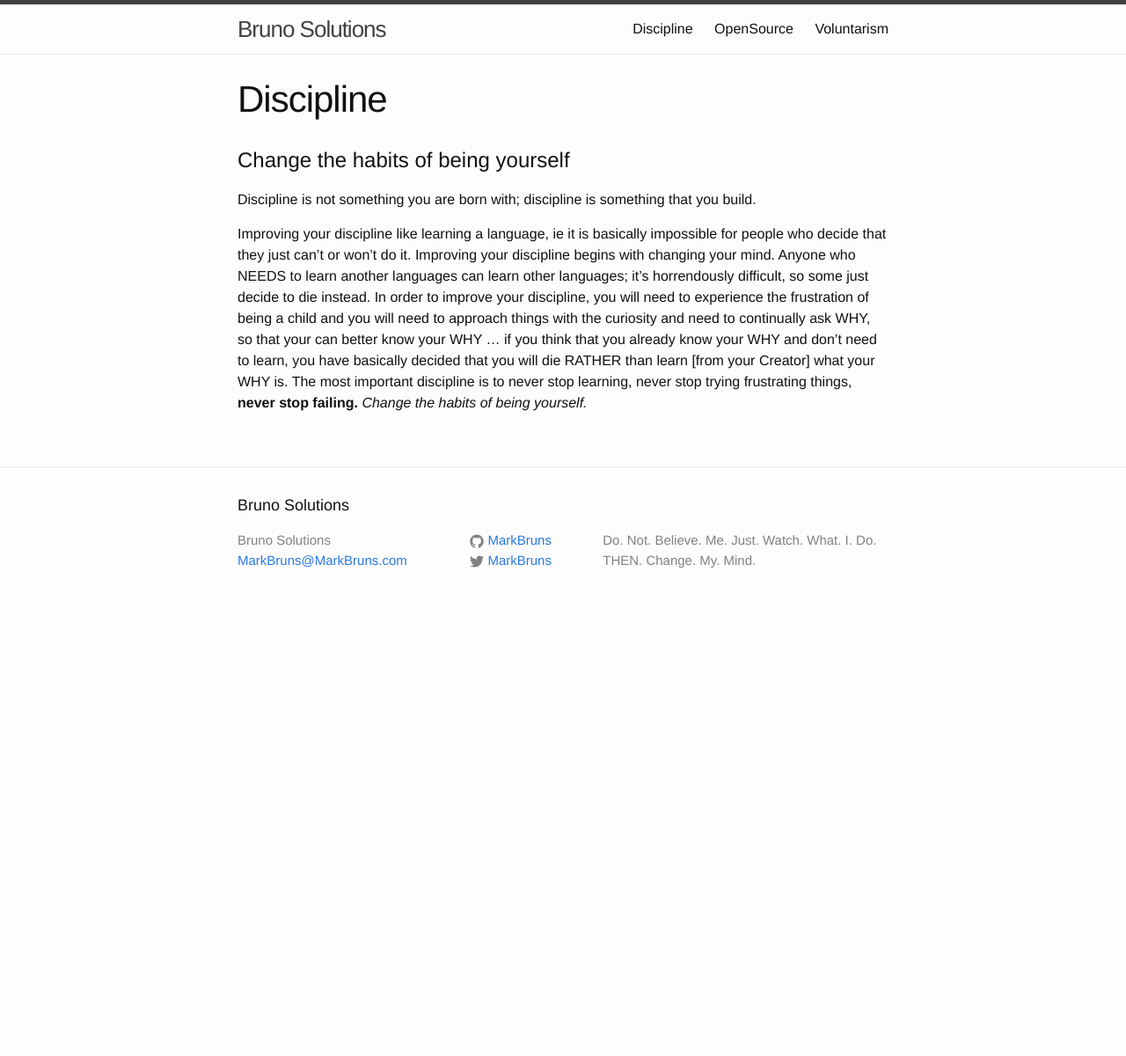
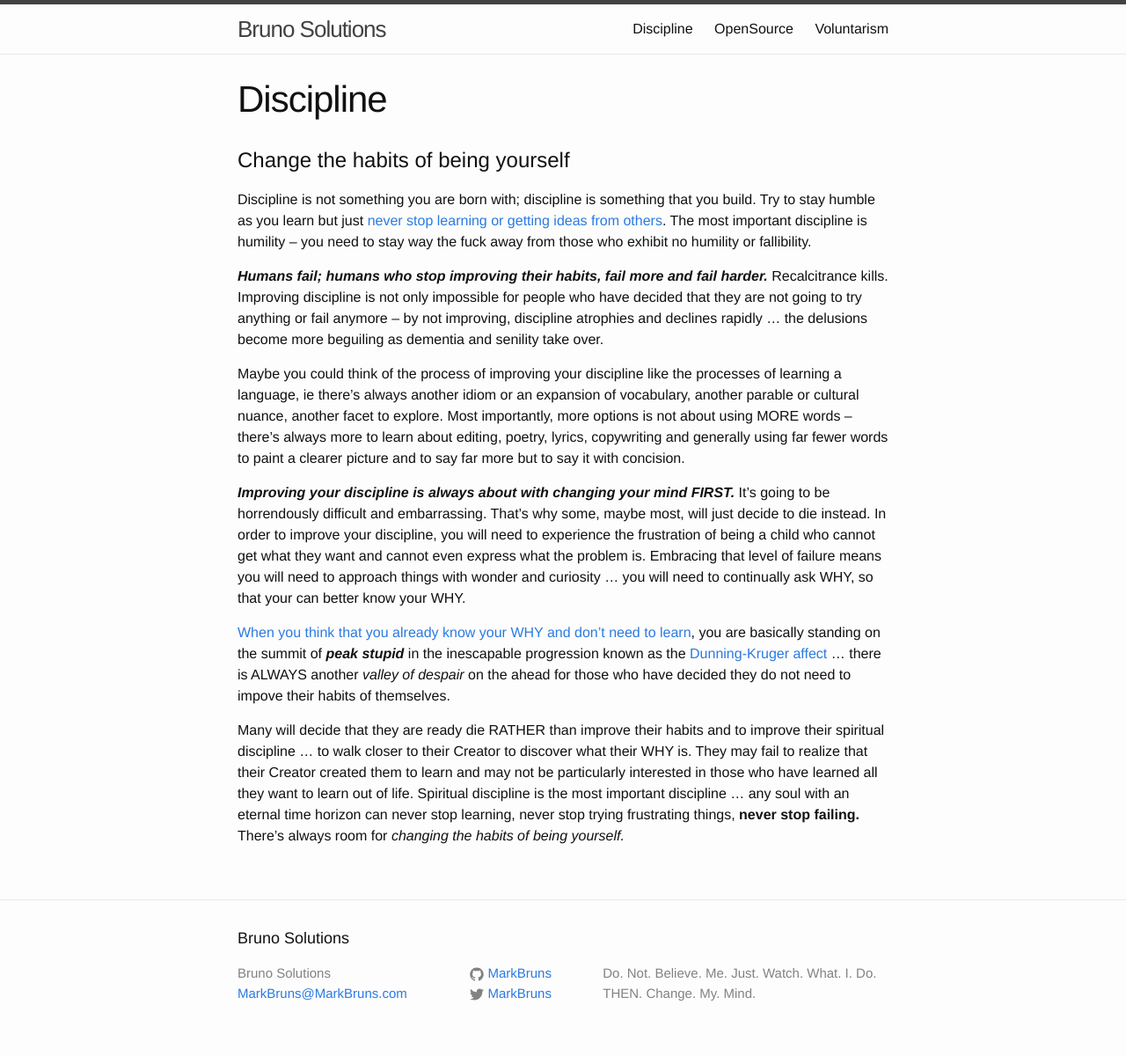
Before and after one commit to RockRapids/SHOP, a Jekyll site: the page built from Discipline.md, in a window 1280 px wide. Shown: the whole page at 88% size. Built offline with Jekyll 4.4.1, drawn with Linux system fonts in a browser that asks for light colours; before the commit the page ends 900 px from its top, so only the background shows below that.

Commit message:
Dunning-Kruger

```diff
--- a/Discipline.md
+++ b/Discipline.md
@@ -7,6 +7,14 @@ permalink: /Discipline/
 
 # Change the habits of being yourself
 
-Discipline is not something you are born with; discipline is something that you build.
+Discipline is not something you are born with; discipline is something that you build. Try to stay humble as you learn but just [never stop learning or getting ideas from others](https://twitter.com/hakluke/status/1513290733624737797). The most important discipline is humility -- you need to stay way the fuck away from those who exhibit no humility or fallibility.
 
-Improving your discipline like learning a language, ie it is basically impossible for people who decide that they just can't or won't do it. Improving your discipline begins with changing your mind. Anyone who NEEDS to learn another languages can learn other languages; it's horrendously difficult, so some just decide to die instead. In order to improve your discipline, you will need to experience the frustration of being a child and you will need to approach things with the curiosity and need to continually ask WHY, so that your can better know your WHY ... if you think that you already know your WHY and don't need to learn, you have basically decided that you will die RATHER than learn [from your Creator] what your WHY is. The most important discipline is to never stop learning, never stop trying frustrating things, **never stop failing.** *Change the habits of being yourself.*
+***Humans fail; humans who stop improving their habits, fail more and fail harder.*** Recalcitrance kills. Improving discipline is not only impossible for people who have decided that they are not going to try anything or fail anymore -- by not improving, discipline atrophies and declines rapidly ... the delusions become more beguiling as dementia and senility take over.
+
+Maybe you could think of the process of improving your discipline like the processes of learning a language, ie there's always another idiom or an expansion of vocabulary, another parable or cultural nuance, another facet to explore. Most importantly, more options is not about using MORE words -- there's always more to learn about editing, poetry, lyrics, copywriting and generally using far fewer words to paint a clearer picture and to say far more but to say it with concision.
+
+***Improving your discipline is always about with changing your mind FIRST.*** It's going to be horrendously difficult and embarrassing. That's why some, maybe most, will just decide to die instead. In order to improve your discipline, you will need to experience the frustration of being a child who cannot get what they want and cannot even express what the problem is.  Embracing that level of failure means you will need to approach things with wonder and curiosity ... you will need to continually ask WHY, so that your can better know your WHY.
+
+[When you think that you already know your WHY and don't need to learn](https://twitter.com/thelahdeda/status/1513374440117379072/photo/1), you are basically standing on the summit of ***peak stupid*** in the inescapable progression known as the [Dunning-Kruger affect](https://en.wikipedia.org/wiki/Dunning%E2%80%93Kruger_effect) ... there is ALWAYS another *valley of despair* on the ahead for those who have decided they do not need to impove their habits of themselves.
+
+Many will decide that they are ready die RATHER than improve their habits and to improve their spiritual discipline ...  to walk closer to their Creator to discover what their WHY is. They may fail to realize that their Creator created them to learn and may not be particularly interested in those who have learned all they want to learn out of life. Spiritual discipline is the most important discipline ... any soul with an eternal time horizon can never stop learning, never stop trying frustrating things, **never stop failing.** There's always room for *changing the habits of being yourself.*
```
